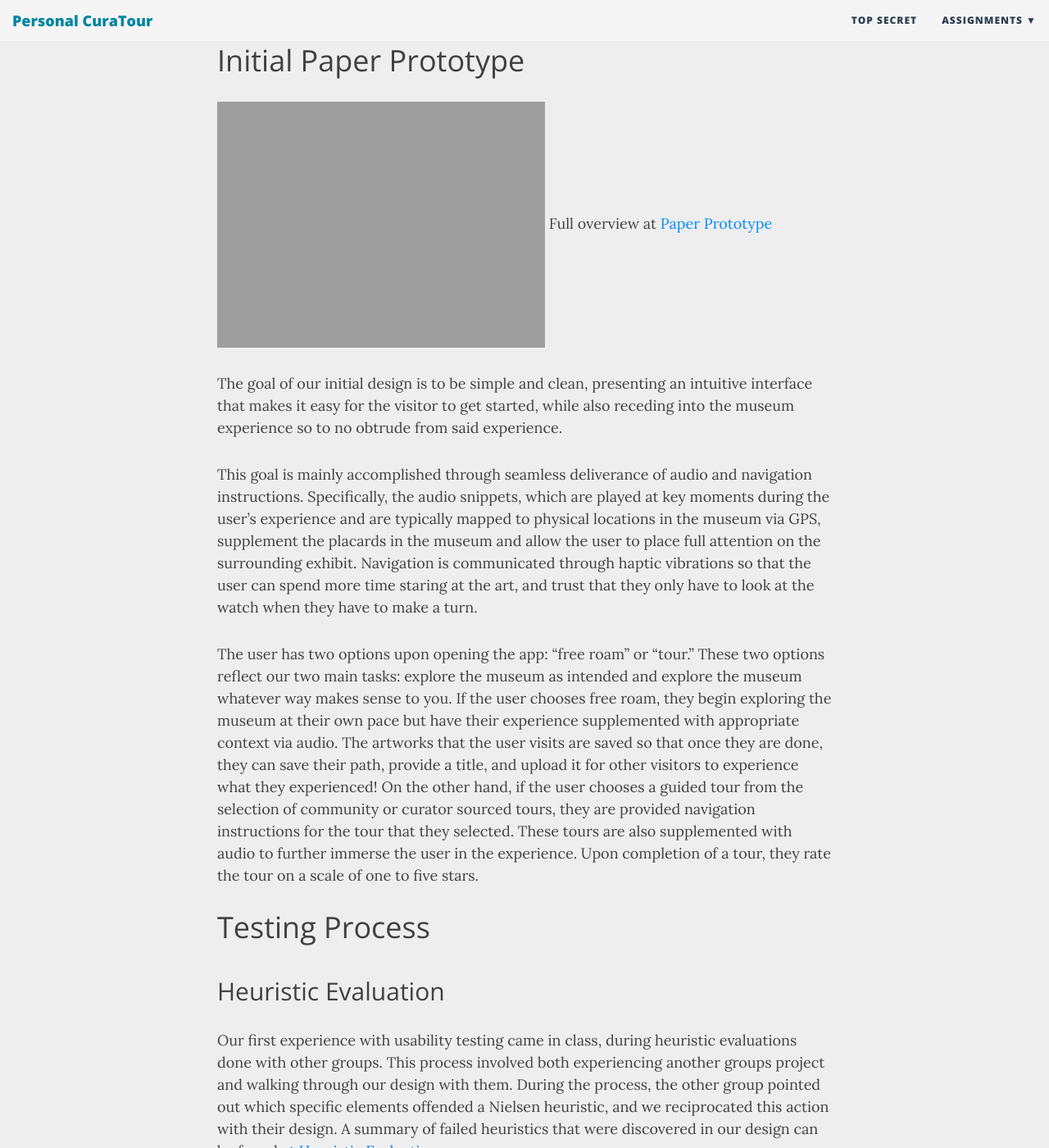
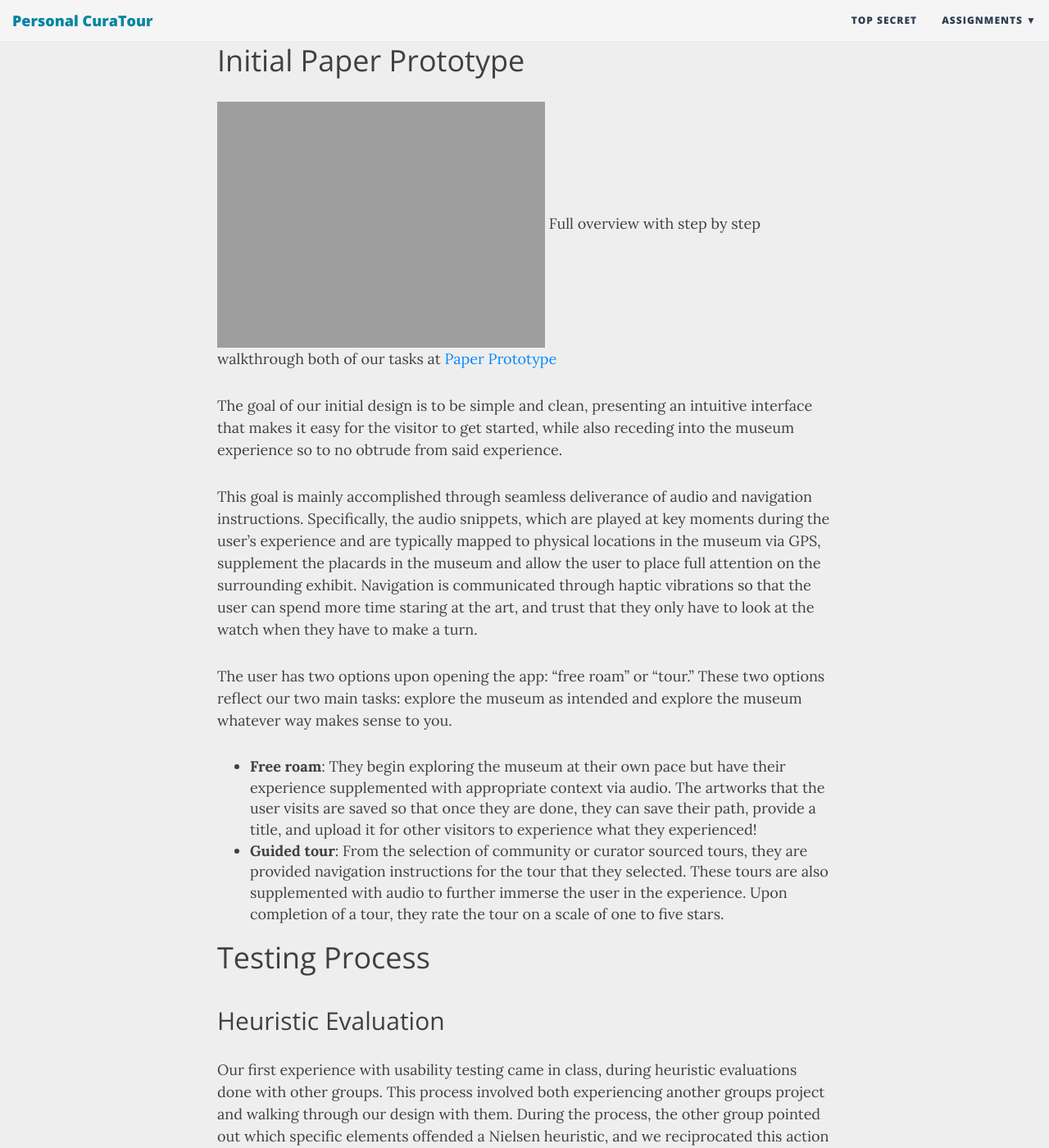
Before and after one commit to krtejeda/PersonalCuraTour, a Jekyll site: the page built from User-Experience-Design-Overview.md, in a window 1280 px wide and 1400 px high, scrolled down 1352 px. Shown: the whole window at 82% size. Built offline with Jekyll 4.4.1, drawn with Linux system fonts in a browser that asks for light colours; nearby versions of some CDN libraries.

Commit message:
Update User-Experience-Design-Overview.md

```diff
--- a/User-Experience-Design-Overview.md
+++ b/User-Experience-Design-Overview.md
@@ -31,13 +31,16 @@ Read our full project proposal at [Project Proposal](https://krtejeda.github.io/
 # Initial Paper Prototype
 
 ![](https://krtejeda.github.io/PersonalCuraTour/img/watch_12.jpg)
-Full overview at [Paper Prototype](https://krtejeda.github.io/PersonalCuraTour/Paper-Prototype/)
+Full overview with step by step walkthrough both of our tasks at [Paper Prototype](https://krtejeda.github.io/PersonalCuraTour/Paper-Prototype/)
 
 The goal of our initial design is to be simple and clean, presenting an intuitive interface that makes it easy for the visitor to get started, while also receding into the museum experience so to no obtrude from said experience.
 
 This goal is mainly accomplished through seamless deliverance of audio and navigation instructions. Specifically, the audio snippets, which are played at key moments during the user’s experience and are typically mapped to physical locations in the museum via GPS, supplement the placards in the museum and allow the user to place full attention on the surrounding exhibit. Navigation is communicated through haptic vibrations so that the user can spend more time staring at the art, and trust that they only have to look at the watch when they have to make a turn.
 
-The user has two options upon opening the app: “free roam” or “tour.” These two options reflect our two main tasks: explore the museum as intended and explore the museum whatever way makes sense to you. If the user chooses free roam, they begin exploring the museum at their own pace but have their experience supplemented with appropriate context via audio. The artworks that the user visits are saved so that once they are done, they can save their path, provide a title, and upload it for other visitors to experience what they experienced! On the other hand, if the user chooses a guided tour from the selection of community or curator sourced tours, they are provided navigation instructions for the tour that they selected. These tours are also supplemented with audio to further immerse the user in the experience. Upon completion of a tour, they rate the tour on a scale of one to five stars.
+The user has two options upon opening the app: “free roam” or “tour.” These two options reflect our two main tasks: explore the museum as intended and explore the museum whatever way makes sense to you.
+
+- **Free roam**: They begin exploring the museum at their own pace but have their experience supplemented with appropriate context via audio. The artworks that the user visits are saved so that once they are done, they can save their path, provide a title, and upload it for other visitors to experience what they experienced!
+- **Guided tour**: From the selection of community or curator sourced tours, they are provided navigation instructions for the tour that they selected. These tours are also supplemented with audio to further immerse the user in the experience. Upon completion of a tour, they rate the tour on a scale of one to five stars.
 
 # Testing Process
 ----------------------------
```
